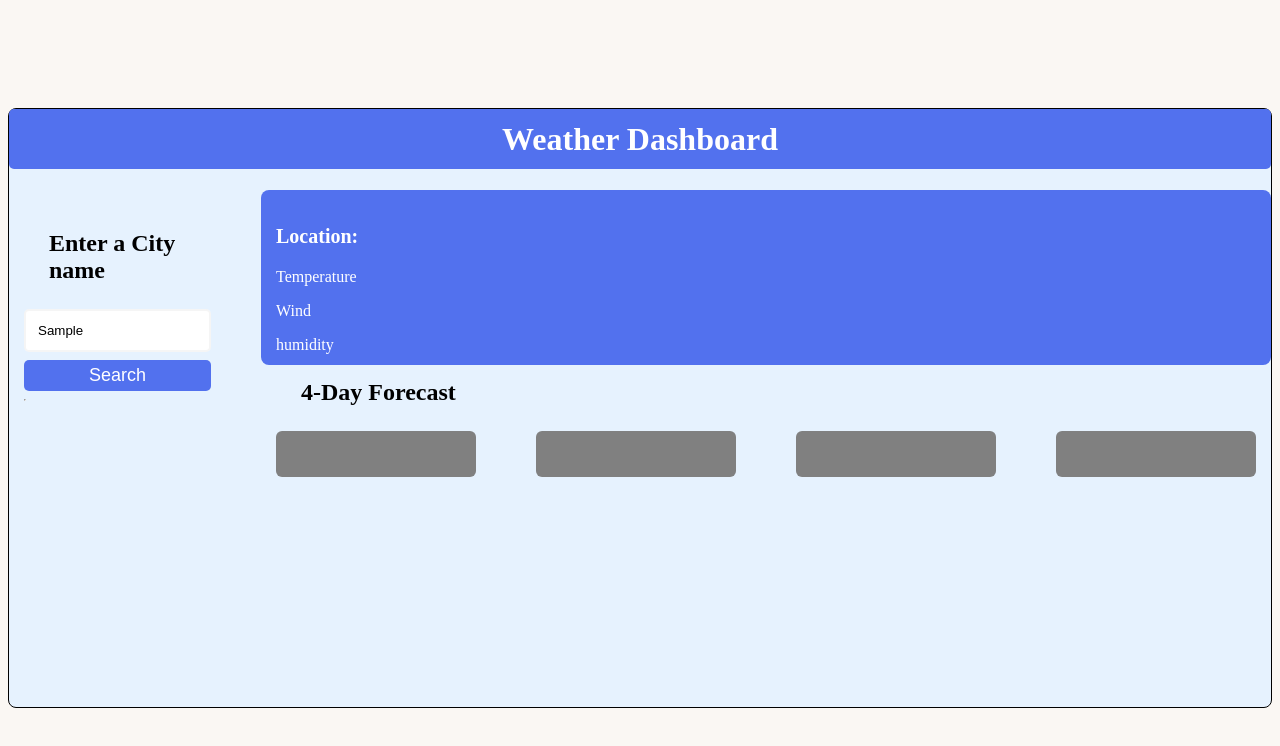
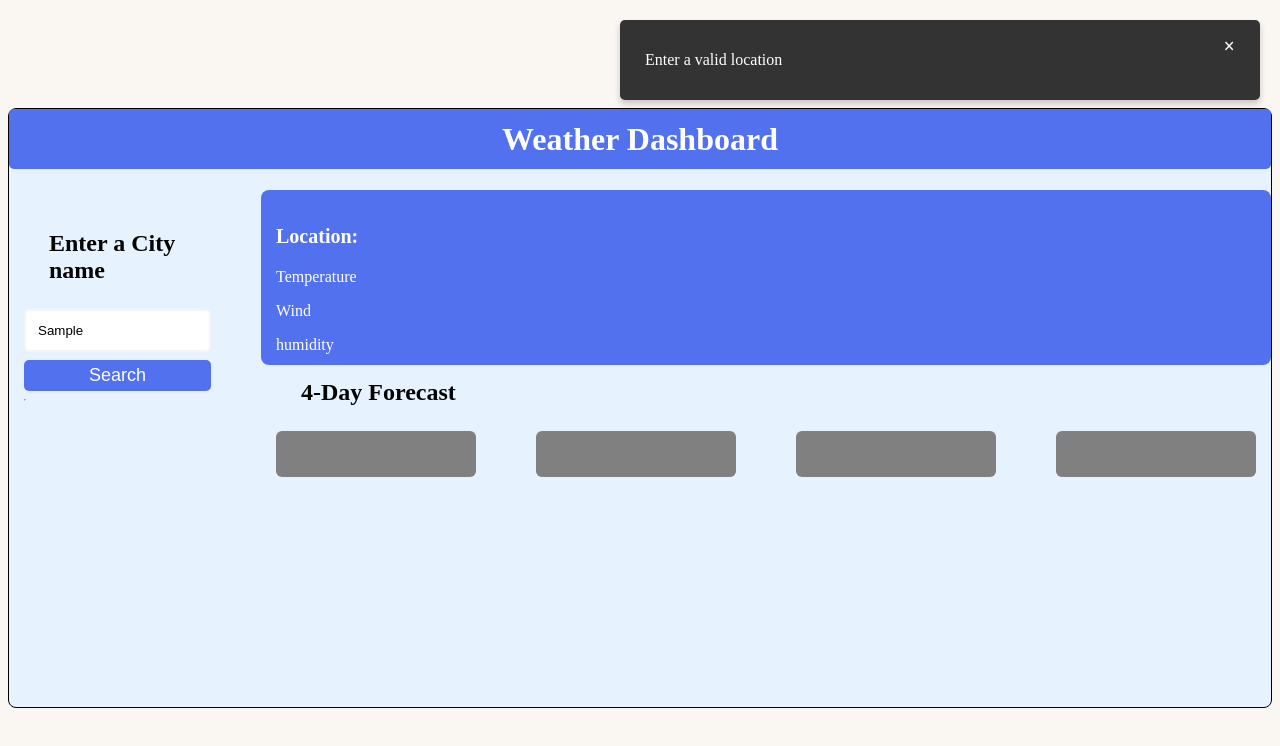
Before and after one commit to Joseph-Scripture/weatherApp, a plain HTML site: page index.html in a window 1280 px wide. Both pictures are taken after typing "Sample" into the empty fields and a click on the button "Search". Drawn offline with Linux system fonts and the light colour scheme; no server answers.

Commit message:
feat:Added input keyboard capture and pop up for errors

```diff
--- a/index.html
+++ b/index.html
@@ -7,6 +7,10 @@
     <title>Weather App</title>
 </head>
 <body>
+    <div id="notificationPopup" class="notification">
+        <span class="close-btn" id="closeNotification">&times;</span>
+        <p id="notificationMessage"></p>
+    </div>
     <main>
         <div class="header">
             <h1>Weather Dashboard</h1>
@@ -17,7 +21,6 @@
                 <input type="text" placeholder="E.g New York, London, Tokyo">
                 <button type="submit" class="search">Search</button>
                 <hr>
-
             </div>
             <div class="current-weather">
                 <p class="location">Location:</p>
--- a/scripts/scripts.js
+++ b/scripts/scripts.js
@@ -8,17 +8,37 @@
     const humidityEls = document.querySelectorAll('.other-days .humidity');
     const main = document.querySelector('main')
 
+    // Show the popup and set the duration (e.g., 5000 milliseconds = 5 seconds)
+    function showNotification(message, duration) {
+        const popup = document.getElementById("notificationPopup");
+        const msgEl = document.getElementById("notificationMessage");
+        if (msgEl) {
+            msgEl.textContent = message;
+        }
+        popup.style.display = "block";
 
+        // Automatically hide after the specified time
+        setTimeout(closeNotification, duration || 5000);
+    }
+
+    // Function to hide the popup
+    function closeNotification() {
+        const popup = document.getElementById("notificationPopup");
+        popup.style.display = "none";
+    }
+
+
+    const closeBtn = document.getElementById('closeNotification');
+    closeBtn.addEventListener('click', closeNotification);
 
     async function getWeather() {
       try{
       const location = input.value.trim();
       const weatherData = await fetch(`https://weather.visualcrossing.com/VisualCrossingWebServices/rest/services/timeline/${location}/next5days?key=8J2F3EZRRNKNQWZQQVF6L9KB6&include=days&elements=temp,resolvedAddress,datetime,windspeed,humidity`,{mode:'cors'})
       const info = await weatherData.json()
+      console.log(info)
       const locationData = info.resolvedAddress;
-
       const daysInfo = info.days
-      console.log(daysInfo)
       document.querySelector('.location').textContent = `Location: ${locationData}`;
       document.querySelector('.temperature').textContent = `Temperature: ${daysInfo[0].temp}°F`;
       document.querySelector('.wind').textContent = `Wind: ${daysInfo[0].windspeed} mph`;
@@ -32,16 +52,13 @@
     });
 
       }catch(error){
-        alert('Enter a valid location')
-
-
-
+        showNotification('Enter a valid location',5000);
       }
     }
 
     searchBtn.addEventListener('click', () => {
       if(input.value === ''){
-        alert('Enter a location');
+        showNotification('Enter a valid location',5000);
 
         main.classList.add('invisible');
 
@@ -52,5 +69,18 @@
     })
 
 
+    input.addEventListener('keydown', (e) => {
+      if(e.key === 'Enter'){
+        if(input.value === ''){
+          showNotification('Enter a valid location',5000);
+          main.classList.add('invisible');
+
+        }else{
+          getWeather()
+        }
+      }
+    })
+
+
 
   })
--- a/styles/styles.css
+++ b/styles/styles.css
@@ -108,3 +108,49 @@ h2{
     font-size: 20px;
     font-weight: bold;
 }
+
+.notification {
+    position: fixed;
+    top: 20px;
+    right: 20px;
+    background-color: #333;
+    color: #fff;
+    padding: 15px 25px;
+    border-radius: 5px;
+    box-shadow: 0 4px 6px rgba(0,0,0,0.2);
+    display: none;
+    animation: fadeIn 0.3s ease-in-out;
+    z-index: 1000;
+    width: 50%;
+}
+
+.close-btn {
+    margin-left: 15px;
+    font-weight: bold;
+    cursor: pointer;
+    float: right;
+    font-size: 20px;
+}
+
+.close-btn:hover {
+    color: #ff5252;
+}
+
+@keyframes fadeIn {
+    from { top: 0; opacity: 0; }
+    to { top: 20px; opacity: 1; }
+}
+
+.notification.show {
+    display: block;
+    animation: fadeIn 0.3s ease-in-out;
+}
+.notification.hide {
+    display: none;
+    animation: fadeOut 0.3s ease-in-out;
+}
+
+@keyframes fadeOut {
+    from { top: 20px; opacity: 1; }
+    to { top: 0; opacity: 0; }
+}
```
